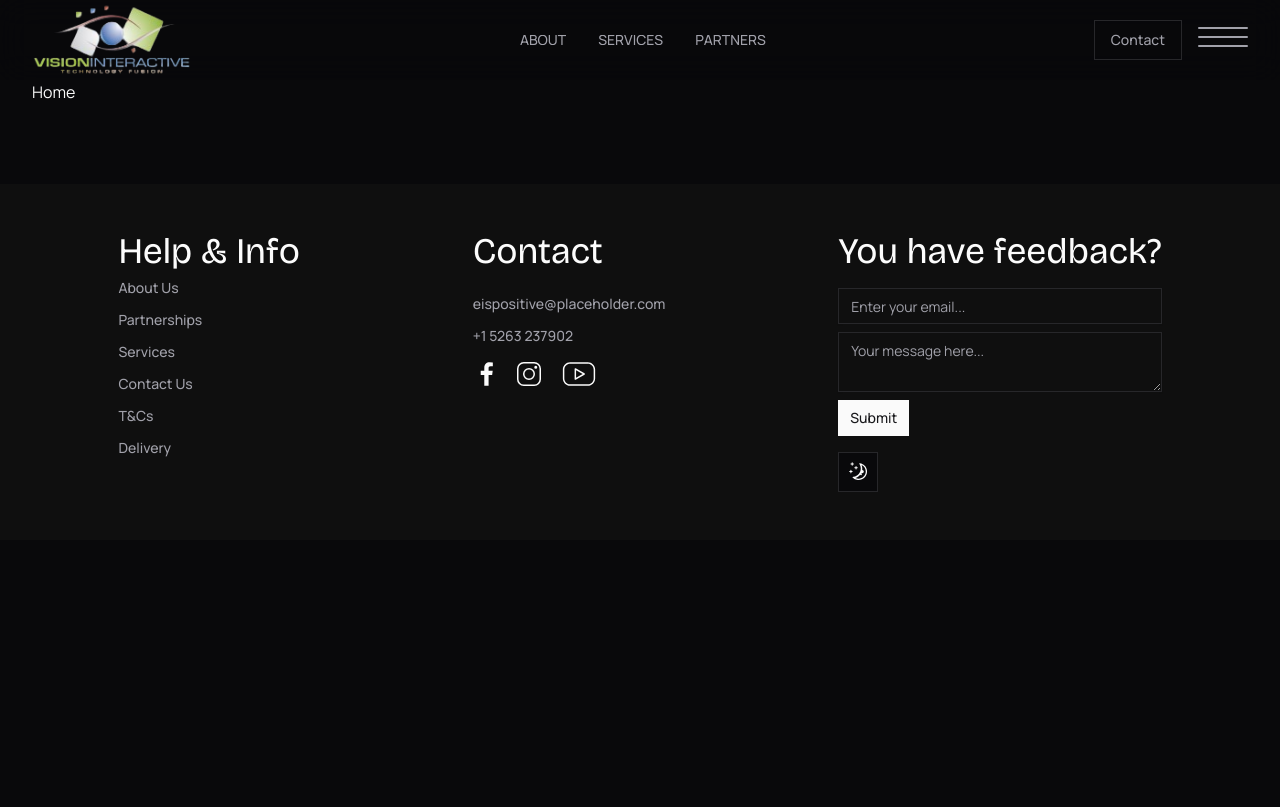
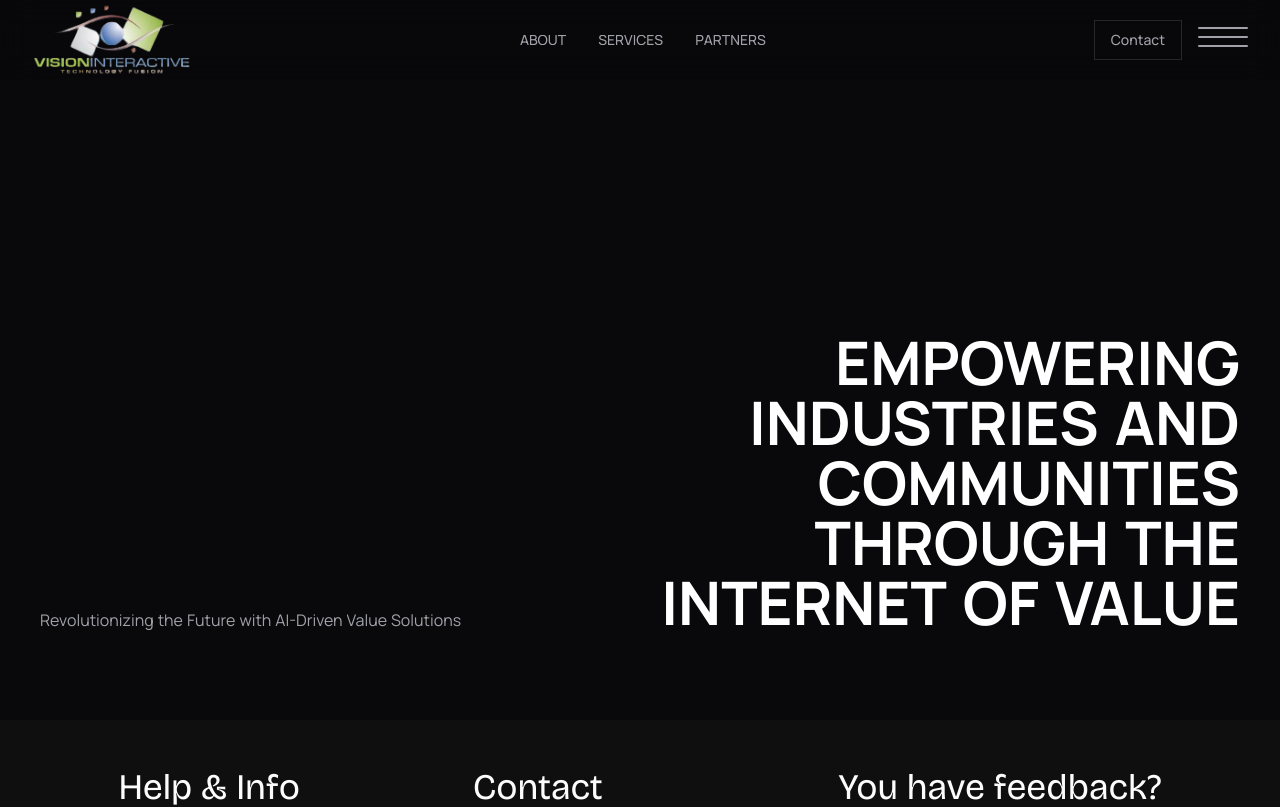
Before and after one commit to whoisrobb/vitfusion, a React (Vite) app: page / in a window 1280 px wide. Shown: the top 807 px of the page. Built offline with nearby package versions, Linux system fonts and the light colour scheme.

Commit message:
feat: add banner

```diff
--- /dev/null
+++ b/src/app/home/_components/banner.tsx
@@ -0,0 +1,30 @@
+import useSplitPara from "@/hooks/useSplitPara";
+import { useRef } from "react";
+
+const headline = "Empowering Industries and Communities Through the Internet of Value"
+const subheadline = "Revolutionizing the Future with AI-Driven Value Solutions"
+
+const Banner = () => {
+    const container = useRef(null);
+    const header = useSplitPara(headline, container);
+    const paragraph = useSplitPara(subheadline, container);
+
+  return (
+    <div ref={container} className="h-[70vh] flex items-end space-y-8 md:justify-between justify-center md:flex-row flex-col p-2">
+        <div className="text-muted-foreground">
+            <p className="flex flex-wrap gap-x-1 md:w-full w-[80%] float-right">
+                {/* Revolutionizing the Future with AI-Driven Value Solutions */}
+                {paragraph}
+            </p>
+        </div>
+        <div className="lg:w-[60%] w-[80%]">
+            <h1 className="uppercase lg:text-6xl md:text-5xl text-4xl font-bold flex flex-wrap gap-x-4 text-white justify-end text-right">
+                {/* Empowering Industries and Communities Through the Internet of Value (IoV) */}
+                {header}
+            </h1>
+        </div>
+    </div>
+  )
+}
+
+export default Banner
--- a/src/app/home/index.tsx
+++ b/src/app/home/index.tsx
@@ -1,8 +1,9 @@
+import Banner from "./_components/banner"
 
 const Home = () => {
   return (
     <div className=''>
-      Home
+      <Banner />
     </div>
   )
 }
--- a/src/hooks/useSplitPara.tsx
+++ b/src/hooks/useSplitPara.tsx
@@ -25,7 +25,7 @@ const useSplitPara = (text: string, ref: MutableRefObject<null>, delay?: number)
             custom={index}
             animate={isInView ? 'open' : 'closed'}
             className="inline-block"
-            transition={{ delay: delay ? delay : 0 }}
+            transition={{ delay: delay ? delay : 0.4 }}
         >
             {word}
         </motion.span>
```
